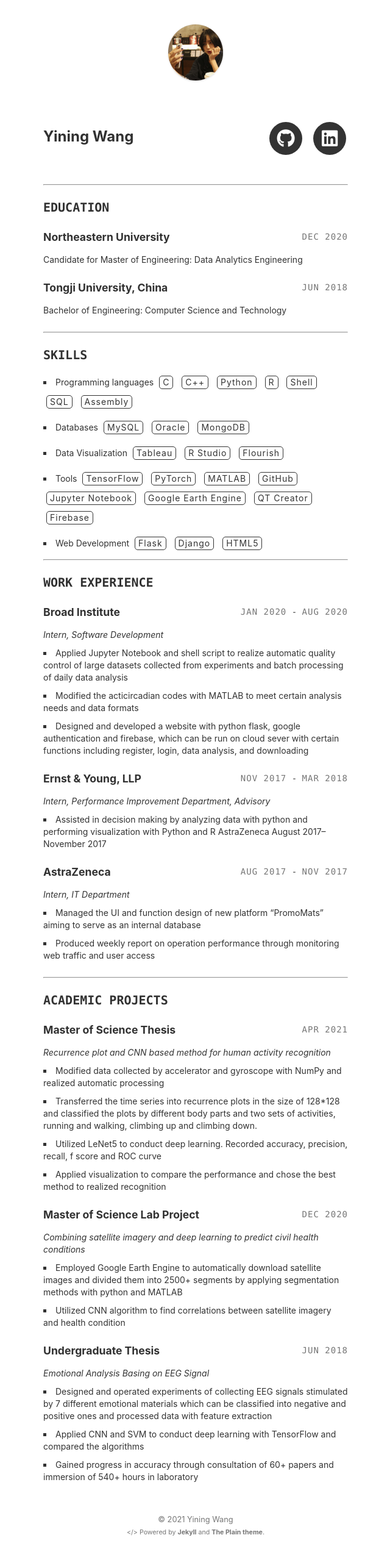
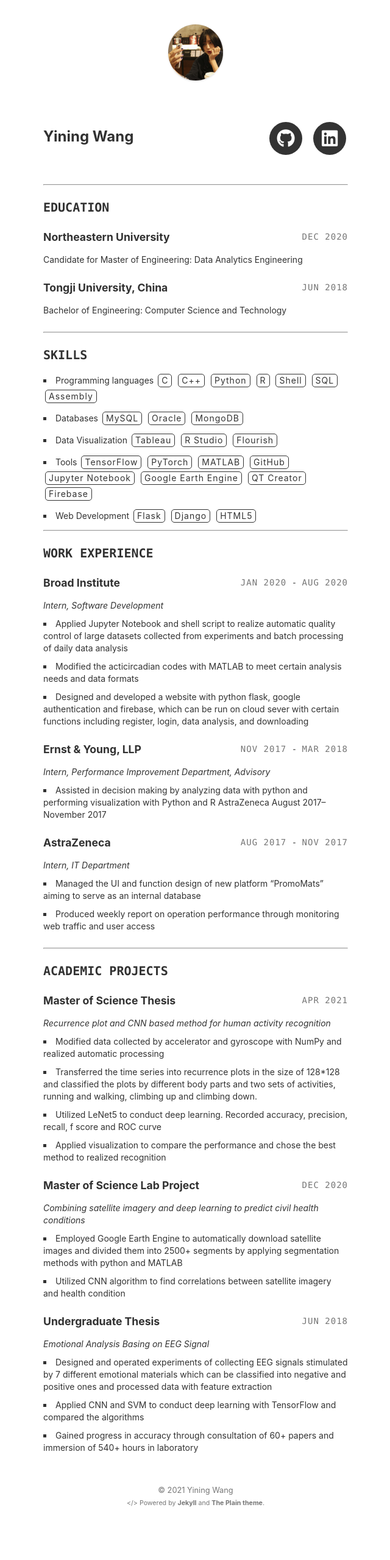
Before and after one commit to yuneeeeee/yuneeeeee.github.io, a Jekyll site: the page built from index.html, in a window 1280 px wide. Shown: the whole page at 61% size, without its empty margins (319-959 px from the left). Built offline with Jekyll 4.4.1, drawn with Linux system fonts in a browser that asks for light colours; nearby versions of some CDN libraries; after the commit the page ends 2510 px from its top, so only the background shows below that.

Commit message:
skill css style

```diff
--- a/_sass/main.scss
+++ b/_sass/main.scss
@@ -473,5 +473,5 @@
     text-transform:none;
     padding-left: 5px;
     padding-right: 5px;
-    margin: 5px;
+    margin: 2px 3px;
  }
```
